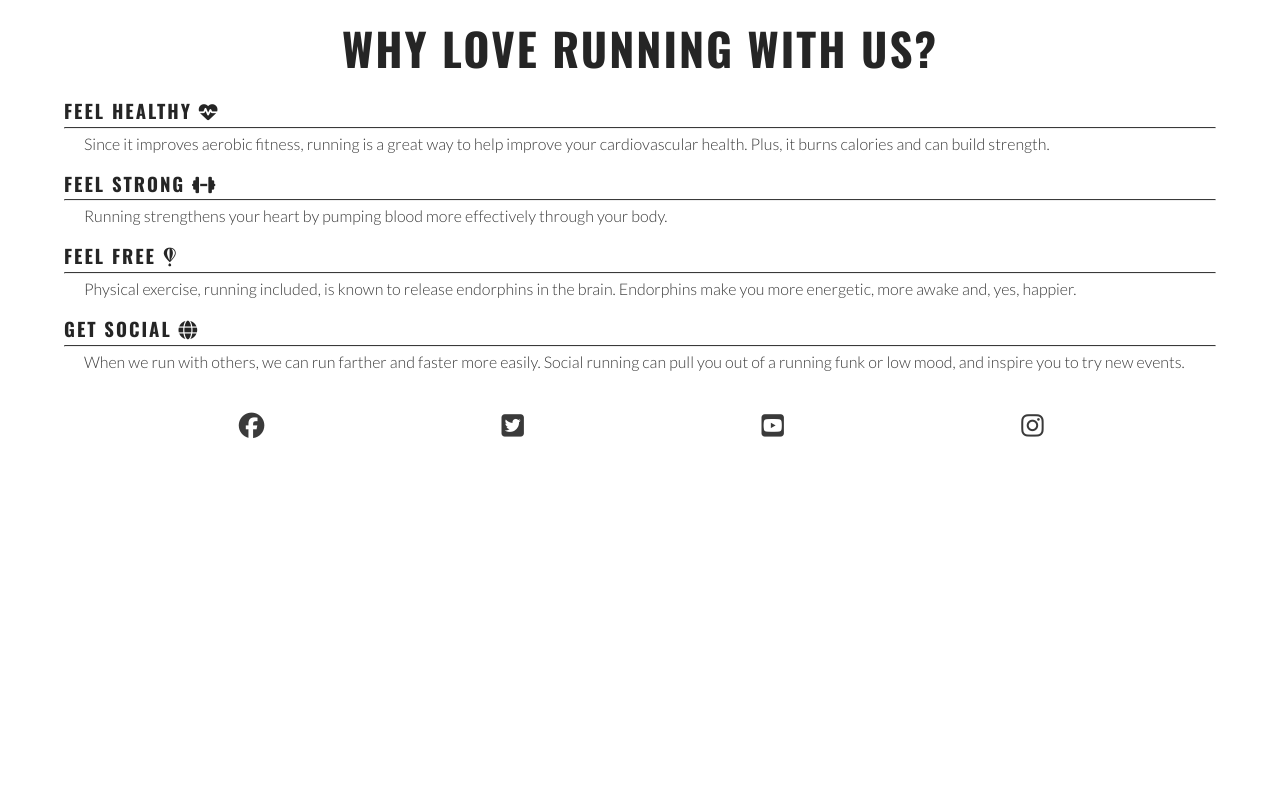
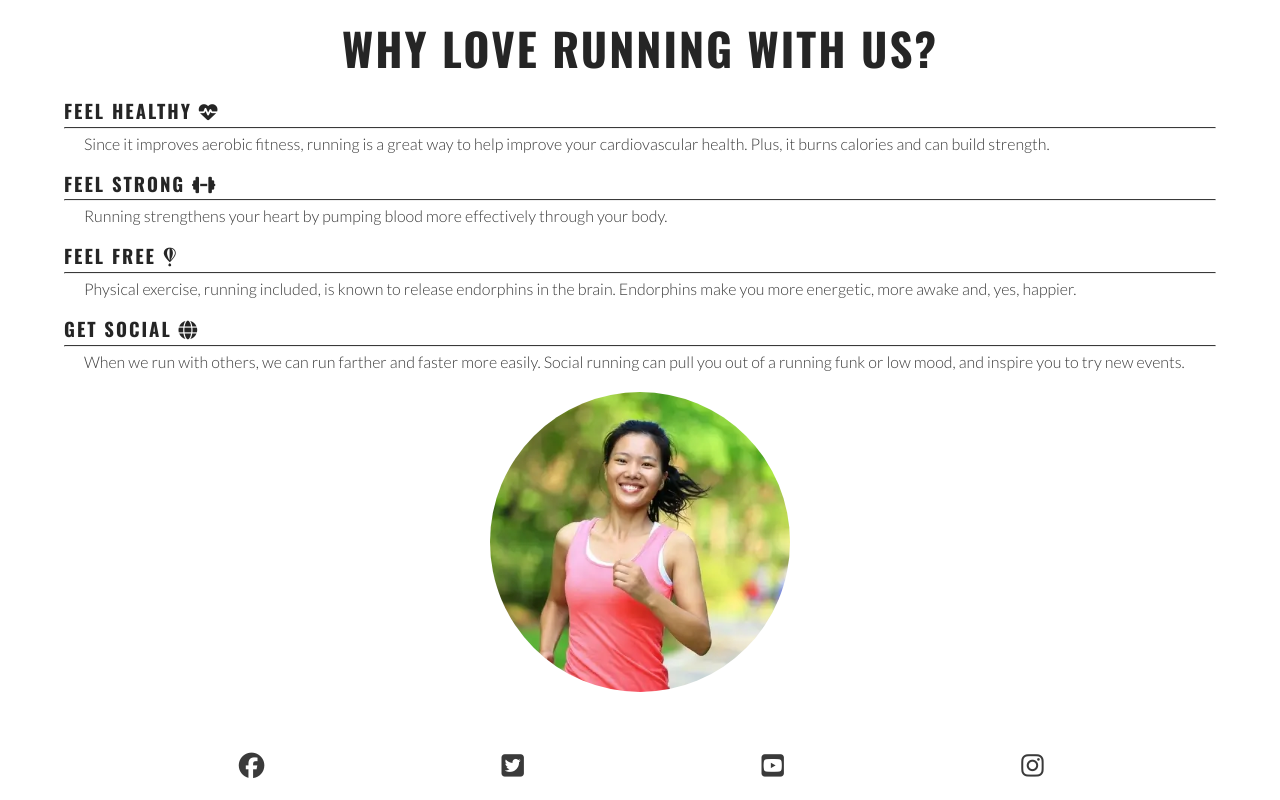
Before and after one commit to sakixchy/love_running_project, a plain HTML site: page index.html in a window 1280 px wide. Shown: the part 684-1484 px from the top of the page. Before the commit the page ends 1144 px from the top, so only its background shows below. Drawn offline with nearby package versions, Linux system fonts and the light colour scheme.

Commit message:
add circular image to reason section

```diff
--- a/assets/css/style.css
+++ b/assets/css/style.css
@@ -197,6 +197,23 @@ main {
     }
 }
 
+#circle-cover-bg {
+    background: url("../css/images/reasons-image.webp") no-repeat top center / cover;
+    height: 90vw;
+    width: 90vw;
+    margin-bottom: 20px;
+    /* Makes the square image into a circle */
+    border-radius: 50%;
+    max-width: 300px;
+    max-height: 300px;
+}
+
+#benefits-image {
+    display: flex;
+    align-items: center;
+    justify-content: center;
+}
+
 /* Large devices (laptops and desktops, 992px and up) */
 @media screen and (min-width: 992px) {
     #menu a:hover{
--- a/index.html
+++ b/index.html
@@ -76,6 +76,9 @@
                             you out of a running funk or low mood, and inspire you to try new events.</p>
                     </div>
                 </div>
+                <div id="benefits-image">
+                    <div id="circle-cover-bg"></div>
+                </div>
             </div>
         </section>
     </main>
```
Also changed, not shown: assets/css/images/reasons-image.webp (added).
